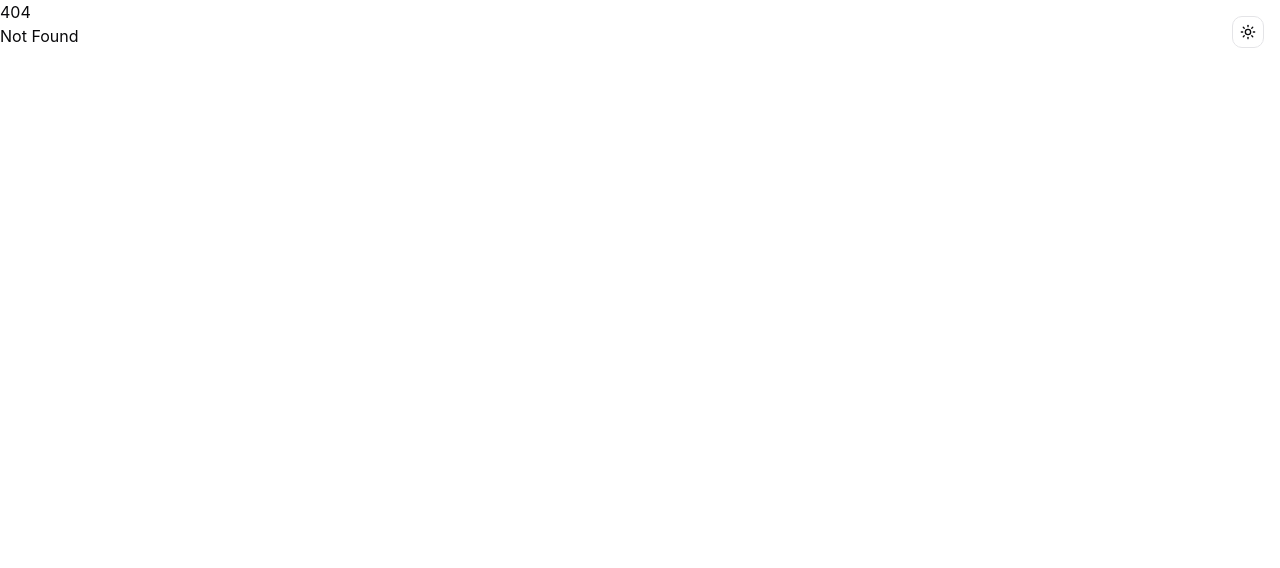
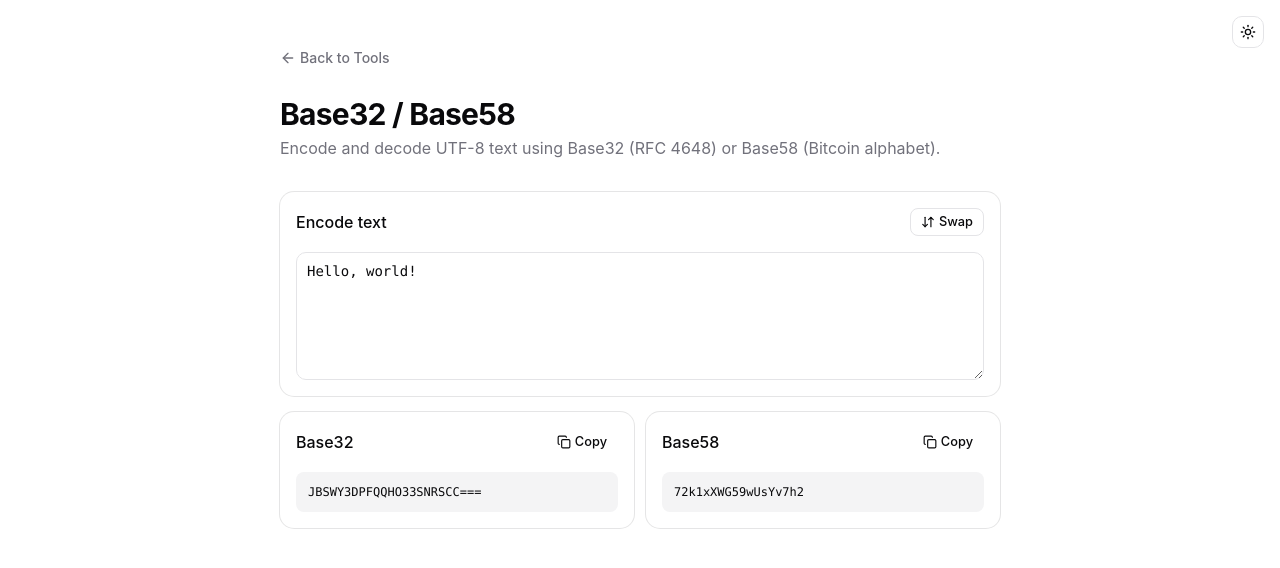
Before and after one commit to orykr/tool.ory.kr, a SvelteKit app in the folder frontend/: page /base32-58 in a window 1280 px wide. Before the commit this address had no page. Shown: the top 568 px of the page. Built offline with nearby package versions, Linux system fonts and the light colour scheme.

Commit message:
feat(base32-58): add Base32 (RFC 4648) and Base58 encoder/decoder

```diff
--- /dev/null
+++ b/frontend/src/lib/base-extra.ts
@@ -0,0 +1,88 @@
+const BASE32_ALPHABET = "ABCDEFGHIJKLMNOPQRSTUVWXYZ234567";
+const BASE58_ALPHABET = "123456789ABCDEFGHJKLMNPQRSTUVWXYZabcdefghijkmnopqrstuvwxyz";
+
+export function base32Encode(bytes: Uint8Array): string {
+	if (bytes.length === 0) return "";
+	let bits = 0;
+	let value = 0;
+	let out = "";
+	for (const b of bytes) {
+		value = (value << 8) | b;
+		bits += 8;
+		while (bits >= 5) {
+			out += BASE32_ALPHABET[(value >>> (bits - 5)) & 0x1f];
+			bits -= 5;
+		}
+	}
+	if (bits > 0) {
+		out += BASE32_ALPHABET[(value << (5 - bits)) & 0x1f];
+	}
+	while (out.length % 8 !== 0) out += "=";
+	return out;
+}
+
+export function base32Decode(input: string): Uint8Array {
+	const cleaned = input.toUpperCase().replace(/=+$/, "").replace(/\s+/g, "");
+	for (const ch of cleaned) {
+		if (BASE32_ALPHABET.indexOf(ch) === -1) throw new Error(`Invalid base32 character: ${ch}`);
+	}
+	const bytes: number[] = [];
+	let bits = 0;
+	let value = 0;
+	for (const ch of cleaned) {
+		value = (value << 5) | BASE32_ALPHABET.indexOf(ch);
+		bits += 5;
+		if (bits >= 8) {
+			bytes.push((value >>> (bits - 8)) & 0xff);
+			bits -= 8;
+		}
+	}
+	return new Uint8Array(bytes);
+}
+
+export function base58Encode(bytes: Uint8Array): string {
+	if (bytes.length === 0) return "";
+	let zeros = 0;
+	while (zeros < bytes.length && bytes[zeros] === 0) zeros++;
+
+	let value = 0n;
+	for (const b of bytes) value = (value << 8n) | BigInt(b);
+
+	let out = "";
+	while (value > 0n) {
+		const rem = Number(value % 58n);
+		out = BASE58_ALPHABET[rem] + out;
+		value /= 58n;
+	}
+	return "1".repeat(zeros) + out;
+}
+
+export function base58Decode(input: string): Uint8Array {
+	if (!input) return new Uint8Array();
+	let zeros = 0;
+	while (zeros < input.length && input[zeros] === "1") zeros++;
+
+	let value = 0n;
+	for (const ch of input) {
+		const idx = BASE58_ALPHABET.indexOf(ch);
+		if (idx === -1) throw new Error(`Invalid base58 character: ${ch}`);
+		value = value * 58n + BigInt(idx);
+	}
+
+	const bytes: number[] = [];
+	while (value > 0n) {
+		bytes.unshift(Number(value & 0xffn));
+		value >>= 8n;
+	}
+	const result = new Uint8Array(zeros + bytes.length);
+	for (let i = 0; i < bytes.length; i++) result[zeros + i] = bytes[i];
+	return result;
+}
+
+export function bytesToString(bytes: Uint8Array): string {
+	return new TextDecoder("utf-8", { fatal: false }).decode(bytes);
+}
+
+export function stringToBytes(s: string): Uint8Array {
+	return new TextEncoder().encode(s);
+}
--- a/frontend/src/routes/+page.svelte
+++ b/frontend/src/routes/+page.svelte
@@ -391,6 +391,11 @@
 			href: "/string-sim",
 			title: "String Similarity",
 			description: "Levenshtein, Jaro-Winkler, Dice, and Hamming distance."
+		},
+		{
+			href: "/base32-58",
+			title: "Base32 / Base58",
+			description: "Encode and decode text via RFC 4648 Base32 or Bitcoin Base58."
 		}
 	];
 </script>
--- /dev/null
+++ b/frontend/src/routes/base32-58/+page.svelte
@@ -0,0 +1,109 @@
+<script lang="ts">
+	import * as Card from "$lib/components/ui/card/index.js";
+	import * as Tabs from "$lib/components/ui/tabs/index.js";
+	import { Button } from "$lib/components/ui/button/index.js";
+	import { Input } from "$lib/components/ui/input/index.js";
+	import { Label } from "$lib/components/ui/label/index.js";
+	import { Textarea } from "$lib/components/ui/textarea/index.js";
+	import ArrowLeft from "@lucide/svelte/icons/arrow-left";
+	import ArrowDownUp from "@lucide/svelte/icons/arrow-down-up";
+	import Copy from "@lucide/svelte/icons/copy";
+	import Check from "@lucide/svelte/icons/check";
+	import {
+		base32Encode,
+		base32Decode,
+		base58Encode,
+		base58Decode,
+		stringToBytes,
+		bytesToString
+	} from "$lib/base-extra";
+
+	let mode = $state<"encode" | "decode">("encode");
+	let input = $state("Hello, world!");
+	let copied = $state<string | null>(null);
+
+	let b32 = $derived.by(() => {
+		try {
+			if (mode === "encode") return base32Encode(stringToBytes(input));
+			return bytesToString(base32Decode(input));
+		} catch (e) {
+			return `Error: ${(e as Error).message}`;
+		}
+	});
+
+	let b58 = $derived.by(() => {
+		try {
+			if (mode === "encode") return base58Encode(stringToBytes(input));
+			return bytesToString(base58Decode(input));
+		} catch (e) {
+			return `Error: ${(e as Error).message}`;
+		}
+	});
+
+	function swap() {
+		mode = mode === "encode" ? "decode" : "encode";
+	}
+
+	async function copy(key: string, value: string) {
+		await navigator.clipboard.writeText(value);
+		copied = key;
+		setTimeout(() => (copied = null), 1200);
+	}
+</script>
+
+<main class="container mx-auto max-w-3xl px-6 py-12">
+	<nav class="mb-6">
+		<a
+			href="/"
+			class="text-muted-foreground hover:text-foreground inline-flex items-center gap-1 text-sm font-medium transition-colors"
+		>
+			<ArrowLeft class="h-4 w-4" />
+			Back to Tools
+		</a>
+	</nav>
+
+	<header class="mb-8">
+		<h1 class="text-3xl font-bold tracking-tight">Base32 / Base58</h1>
+		<p class="text-muted-foreground mt-1">
+			Encode and decode UTF-8 text using Base32 (RFC 4648) or Base58 (Bitcoin alphabet).
+		</p>
+	</header>
+
+	<Card.Root class="mb-4">
+		<Card.Header class="flex flex-row items-center justify-between">
+			<Card.Title class="text-base">{mode === "encode" ? "Encode text" : "Decode to text"}</Card.Title>
+			<Button variant="outline" size="sm" onclick={swap}>
+				<ArrowDownUp />
+				Swap
+			</Button>
+		</Card.Header>
+		<Card.Content>
+			<Textarea bind:value={input} class="min-h-32 font-mono text-sm" />
+		</Card.Content>
+	</Card.Root>
+
+	<div class="grid gap-3 md:grid-cols-2">
+		<Card.Root>
+			<Card.Header class="flex flex-row items-center justify-between">
+				<Card.Title class="text-base">Base32</Card.Title>
+				<Button variant="ghost" size="sm" onclick={() => copy("b32", b32)}>
+					{#if copied === "b32"}<Check />Copied{:else}<Copy />Copy{/if}
+				</Button>
+			</Card.Header>
+			<Card.Content>
+				<pre class="bg-muted overflow-x-auto rounded-md p-3 font-mono text-xs whitespace-pre-wrap">{b32}</pre>
+			</Card.Content>
+		</Card.Root>
+		<Card.Root>
+			<Card.Header class="flex flex-row items-center justify-between">
+				<Card.Title class="text-base">Base58</Card.Title>
+				<Button variant="ghost" size="sm" onclick={() => copy("b58", b58)}>
+					{#if copied === "b58"}<Check />Copied{:else}<Copy />Copy{/if}
+				</Button>
+			</Card.Header>
+			<Card.Content>
+				<pre class="bg-muted overflow-x-auto rounded-md p-3 font-mono text-xs whitespace-pre-wrap">{b58}</pre>
+			</Card.Content>
+		</Card.Root>
+	</div>
+</main>
```
